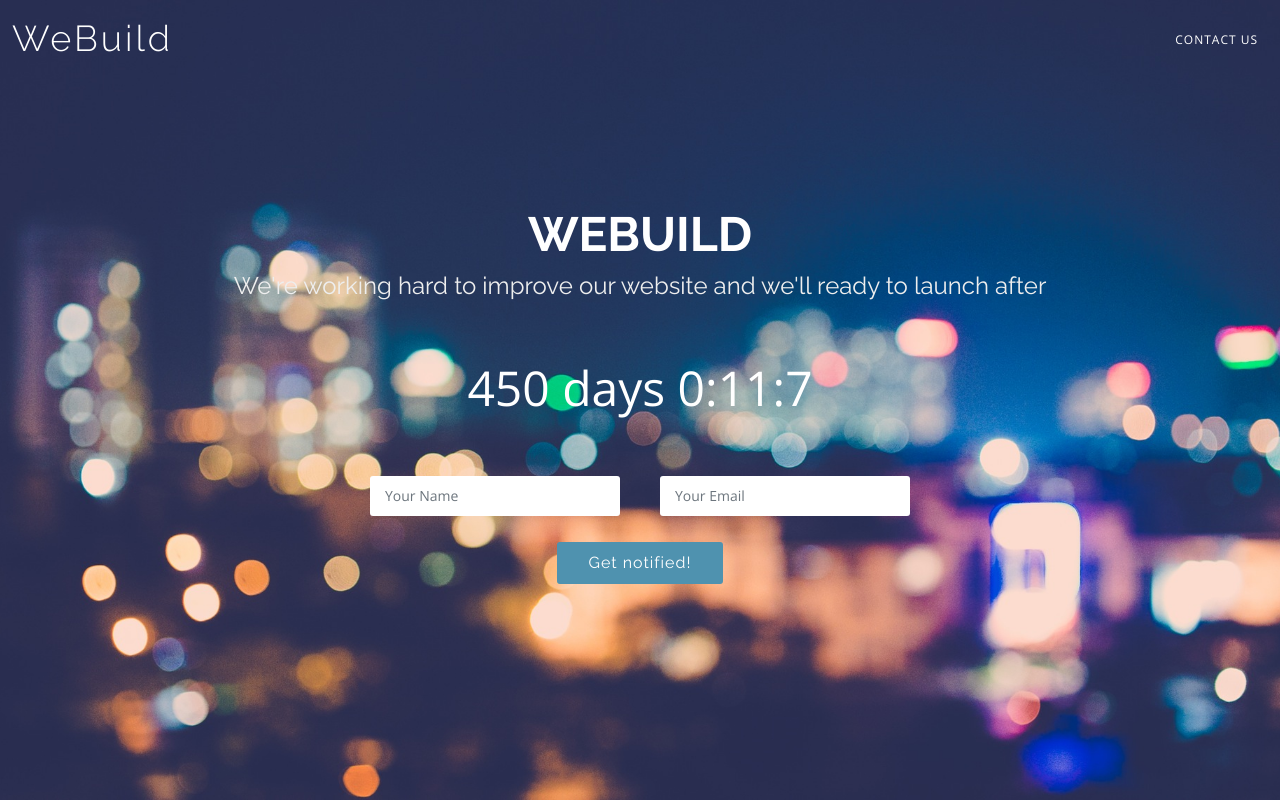
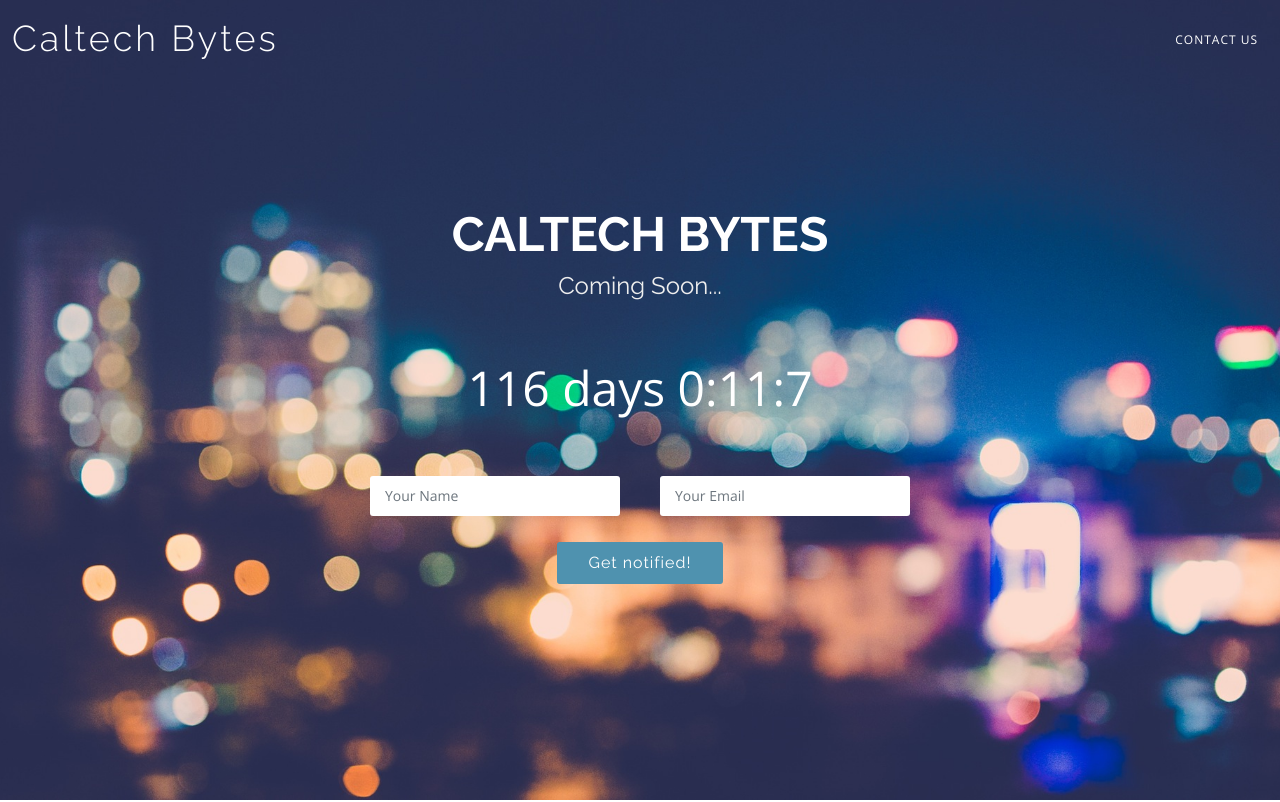
Before and after one commit to mlgatech12/mlgatech12.github.io, a plain HTML site: page index.html in a window 1280 px wide. Shown: the top 802 px of the page. Drawn offline with nearby package versions, Linux system fonts and the light colour scheme.

Commit message:
Update index.html

```diff
--- a/index.html
+++ b/index.html
@@ -38,7 +38,7 @@
     <div class="container-fluid d-flex justify-content-between align-items-center">
 
       <div class="logo">
-        <h1 class="text-light"><a href="index.html"><span>WeBuild</span></a></h1>
+        <h1 class="text-light"><a href="index.html"><span>Caltech Bytes</span></a></h1>
         <!-- Uncomment below if you prefer to use an image logo -->
         <!-- <a href="index.html"><img src="assets/img/logo.png" alt="" class="img-fluid"></a>-->
       </div>
@@ -53,9 +53,9 @@
   <!-- ======= Hero Section ======= -->
   <section id="hero">
     <div class="hero-container">
-      <h1>WeBuild</h1>
-      <h2>We're working hard to improve our website and we'll ready to launch after</h2>
-      <div class="countdown" data-count="2023/12/3" data-template="%d days %h:%m:%s"></div>
+      <h1>Caltech Bytes</h1>
+      <h2>Coming Soon...</h2>
+      <div class="countdown" data-count="2023/01/3" data-template="%d days %h:%m:%s"></div>
 
       <form action="forms/notify.php" method="post" role="form" class="php-email-form">
         <div class="row no-gutters">
@@ -149,16 +149,9 @@
   <footer id="footer">
     <div class="container">
       <div class="copyright">
-        &copy; Copyright <strong><span>WeBuild</span></strong>. All Rights Reserved
+        &copy; Copyright <strong><span>Caltech Bytes LLC.</span></strong>. All Rights Reserved
       </div>
-      <div class="credits">
-        <!-- All the links in the footer should remain intact. -->
-        <!-- You can delete the links only if you purchased the pro version. -->
-        <!-- Licensing information: https://bootstrapmade.com/license/ -->
-        <!-- Purchase the pro version with working PHP/AJAX contact form: https://bootstrapmade.com/free-bootstrap-coming-soon-template-countdwon/ -->
-        Designed by <a href="https://bootstrapmade.com/">BootstrapMade</a>
-      </div>
-    </div>
+
   </footer><!-- End #footer -->
 
   <!-- Vendor JS Files -->
```
